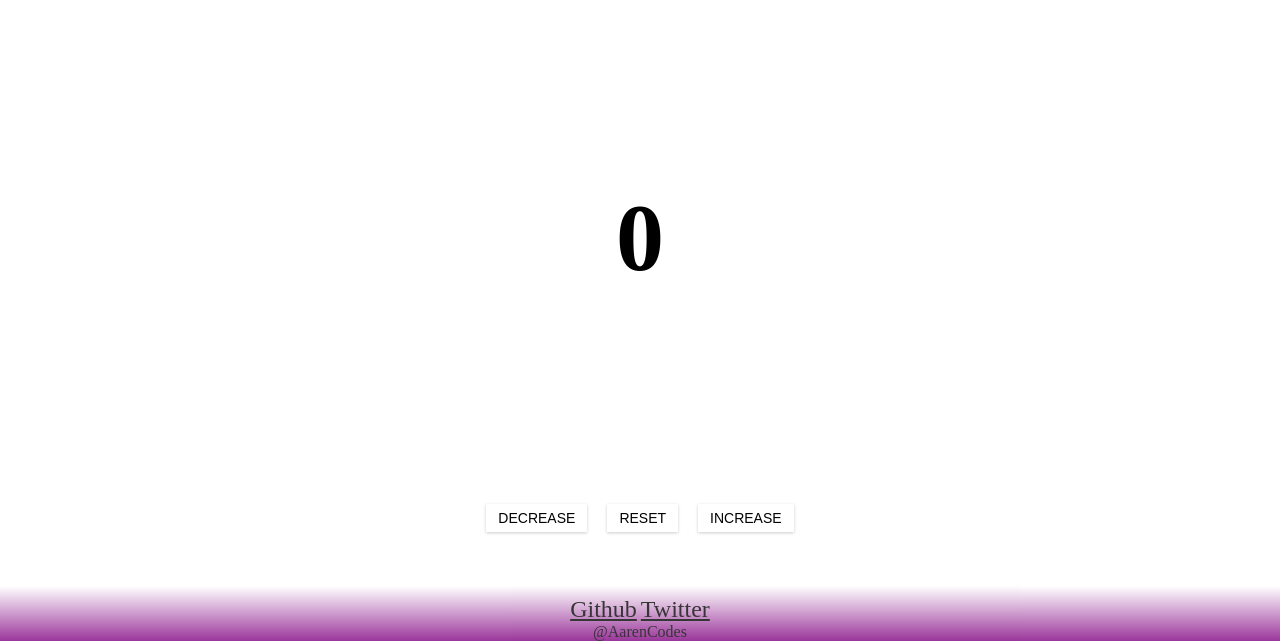
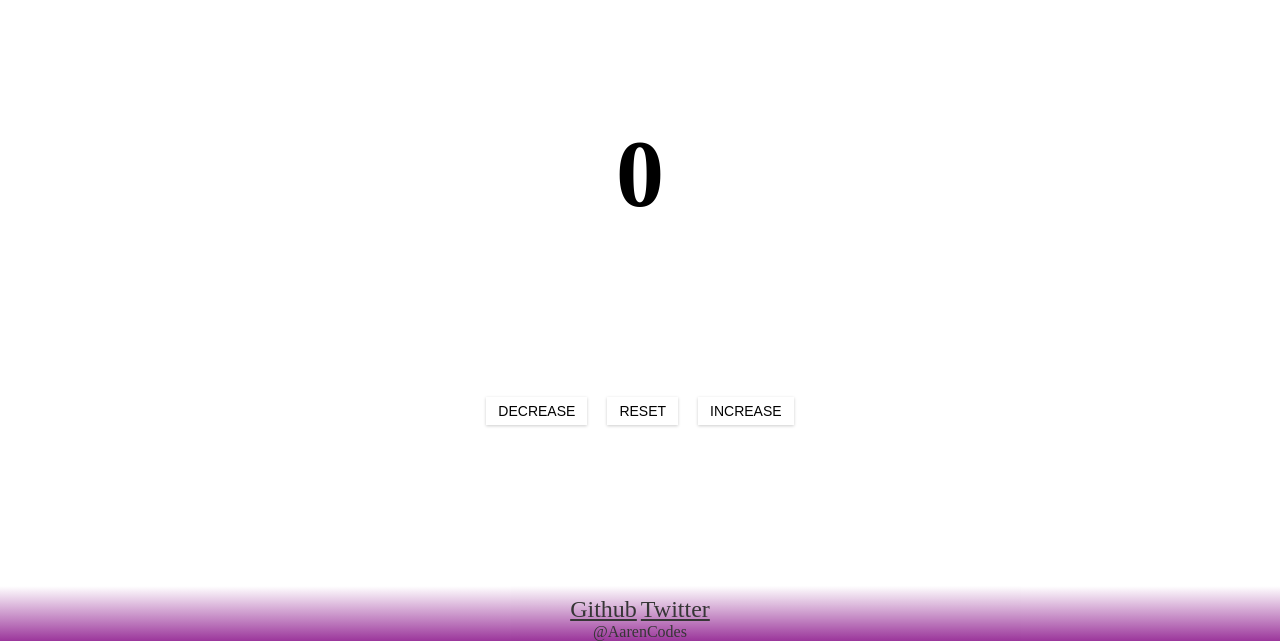
Before and after one commit to AarenCodes/javascript-clicker, a plain HTML site: page index.html in a window 1280 px wide. Shown: the part 159-800 px from the top of the page. Drawn offline with Linux system fonts and the light colour scheme.

Commit message:
Update styles.css
Added margin-bottom to button container.

```diff
--- a/styles.css
+++ b/styles.css
@@ -57,6 +57,10 @@ main {
     background: var(--clr-black);
   }
 
+.button-container {
+    margin-bottom: 10%;
+  }
+
 
   .footer {
     position: fixed;
```
